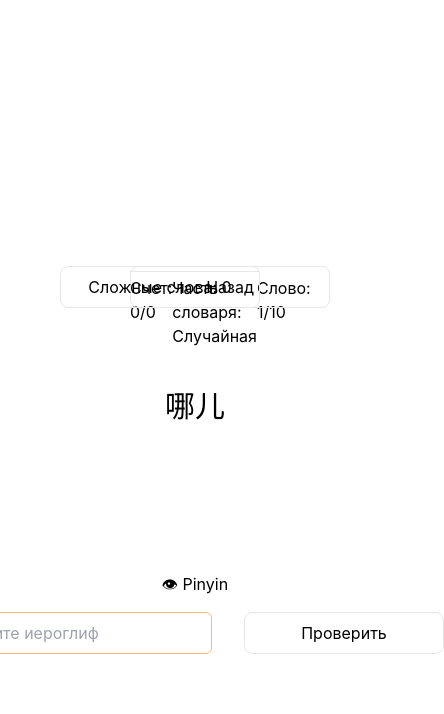
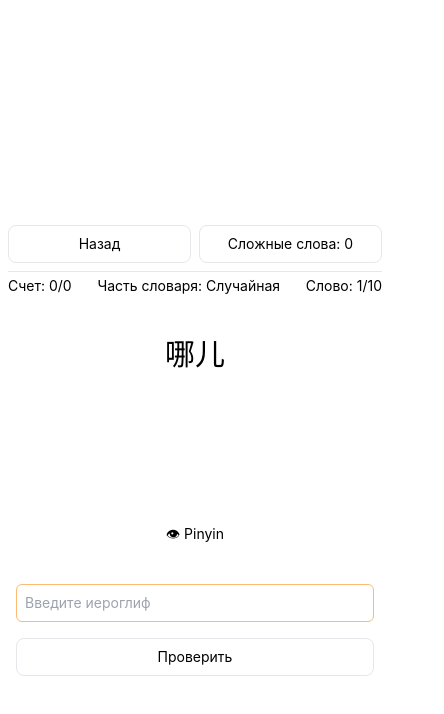
Before and after one commit to Frudee/chigame, a React (Vite) app: page / in a window 390 px wide. Both pictures are taken after a click on the button "Начать". Shown: the top 714 px of the page, 444 px wide, since content can reach past the window. Built offline with nearby package versions, Linux system fonts and the light colour scheme.

Commit message:
add mobile support

```diff
--- a/src/components/AnswerFeedback.tsx
+++ b/src/components/AnswerFeedback.tsx
@@ -40,9 +40,9 @@ const AnswerFeedback: FC<CorrectAnswerProps> = ({
     <div
       className={`${
         isCorrectAnswer ? "bg-green-200" : "bg-red-200"
-      } p-6 flex justify-evenly gap-4 rounded-md items-center w-full`}
+      } py-6 px-2 sm:px-6 flex justify-evenly gap-4 rounded-md items-center w-full`}
     >
-      <div className="text-center">
+      <div className="text-center w-full">
         <h2 className="text-2xl mb-2">
           {isCorrectAnswer ? "Верно" : "Ошибка"}
         </h2>
@@ -55,7 +55,7 @@ const AnswerFeedback: FC<CorrectAnswerProps> = ({
           isCorrectAnswer
             ? "bg-green-400 hover:bg-green-500"
             : "bg-red-400 hover:bg-red-500"
-        } py-1 px-6 rounded-md min-w-[200px]`}
+        } py-1 px-6 rounded-md w-full sm:min-w-[200px]`}
         onClick={handleClickNext}
       >
         Далее
--- a/src/components/Flashcard.tsx
+++ b/src/components/Flashcard.tsx
@@ -67,7 +67,7 @@ export default function Flashcard({
   };
 
   return (
-    <div className="w-1/3 flex flex-col items-center min-h-[200px]">
+    <div className="w-full sm:w-1/2 lg:w-1/3 flex flex-col items-center min-h-[200px]">
       <div className="flex flex-col items-center h-56">
         <span className="text-3xl mb-5 block ">{word.Chinese}</span>
         <span className={`text-lg ${showPinyin ? "block" : "hidden"}`}>
--- a/src/components/MainMenuBtn.tsx
+++ b/src/components/MainMenuBtn.tsx
@@ -8,7 +8,7 @@ interface Props extends ButtonHTMLAttributes<HTMLButtonElement> {
 export default function MainMenuBtn({ children, classNames, ...rest }: Props) {
   return (
     <button
-      className={`min-w-[200px] border rounded-lg py-2 hover:bg-orange-400 hover:text-white ${classNames}`}
+      className={`sm:max-w-[200px] w-full border rounded-lg py-2 hover:bg-orange-400 hover:text-white ${classNames}`}
       {...rest}
     >
       {children}
--- a/src/components/Settings.tsx
+++ b/src/components/Settings.tsx
@@ -44,10 +44,10 @@ export default function Settings({
   };
 
   return (
-    <div className="flex flex-col gap-4 justify-center items-center h-[100vh] ">
+    <div className="flex flex-col gap-4 justify-center items-center h-[100vh] px-2">
       <h2 className="text-[22px]">Настройки</h2>
       <select
-        className="border p-2 rounded-lg hover:cursor-pointer min-w-[200px]"
+        className="border w-full p-2 rounded-lg hover:cursor-pointer sm:max-w-[300px]"
         onChange={(e) => setMode(e.target.value)}
       >
         <option value="">Режим</option>
@@ -55,14 +55,14 @@ export default function Settings({
         <option value="typeChinese">Ввод иероглифов</option>
       </select>
       <select
-        className="border p-2 rounded-lg hover:cursor-pointer min-w-[200px]"
+        className="border w-full p-2 rounded-lg hover:cursor-pointer sm:max-w-[300px]"
         onChange={handleVocabularyPartChange}
       >
         <option value="">Часть словаря</option>
         <option value="random">Случайная</option>
         {vocabularyParts}
       </select>
-      <div className="flex flex-col gap-1">
+      <div className="flex flex-col gap-1 w-full sm:max-w-[300px]">
         <label
           htmlFor="vocabulary-size-range"
           className="min-w-[200px] text-left"
--- a/src/components/TypeChinese.tsx
+++ b/src/components/TypeChinese.tsx
@@ -26,9 +26,9 @@ export default function TypeChinese({ word, handleAnswer }: Props) {
   };
 
   return (
-    <div className="w-full flex justify-center gap-8">
+    <div className="w-full min-h-[140px] flex flex-col sm:flex-row justify-center items-center gap-4 sm:gap-8 px-2">
       <input
-        className="border p-2 rounded-md focus:border-orange-300 focus:outline-0"
+        className="border p-2 rounded-md w-full focus:border-orange-300 focus:outline-0"
         type="text"
         value={inputValue}
         onChange={handleInputChange}
--- a/src/index.css
+++ b/src/index.css
@@ -50,3 +50,8 @@ input[type="range"]::-moz-range-thumb {
   background: #ff0000;
   cursor: pointer;
 }
+
+.vertical-text {
+  writing-mode: vertical-rl;
+  text-orientation: upright;
+}
--- a/src/screens/GameScreen.tsx
+++ b/src/screens/GameScreen.tsx
@@ -1,4 +1,4 @@
-import { useState, useMemo } from "react";
+import { useState, useMemo, useEffect, useRef } from "react";
 import { hsk1Words, hsk1WordsType } from "../lib/data";
 import { getArrayObjects } from "../lib/helpers";
 import Flashcard from "../components/Flashcard";
@@ -27,13 +27,21 @@ export default function GameScreen({
   const [hardWords, setHardWords] = useState<hsk1WordsType>([]);
   const [showHardWords, setShowHardWords] = useState(false);
 
-  const words: hsk1WordsType = useMemo(
-    () =>
-      !showHardWords
-        ? getArrayObjects(hsk1Words, vocabularyPart, undefined, vocabularySize)
-        : hardWords,
-    [restart, vocabularyPart, vocabularySize, showHardWords]
+  const chunkSize = useRef(vocabularySize);
+
+  const words: hsk1WordsType = useMemo(() => {
+    if (!showHardWords) {
+      setHardWords([]);
+      return getArrayObjects(
+        hsk1Words,
+        vocabularyPart,
+        undefined,
+        chunkSize.current
       );
+    } else {
+      return hardWords;
+    }
+  }, [restart, vocabularyPart, vocabularySize, showHardWords]);
 
   const restartGame = (wholeRestart = false) => {
     if (wholeRestart) setRestart(!restart);
@@ -42,29 +50,33 @@ export default function GameScreen({
     setScore(0);
     setTries(0);
   };
-  // test
+
   const handleShowHardWords = () => {
     if (hardWords.length < 1) return;
     restartGame();
     setShowHardWords(!showHardWords);
-    setVocabularySize(hardWords.length);
   };
 
+  useEffect(() => {
+    if (showHardWords) setVocabularySize(hardWords.length);
+    if (!showHardWords) setVocabularySize(words.length);
+  }, [showHardWords, hardWords, words]);
+
   return (
-    <div className="flex flex-col  justify-center items-center min-h-[100vh] w-full pt-20">
-      <div className="mb-10 pt-1 flex relative justify-between w-1/3 border-t">
-        <MainMenuBtn
-          classNames="absolute bottom-10 right-50%"
-          onClick={() => setShowGameScreen(false)}
-        >
+    <div className="flex flex-col text-sm sm:text-base  justify-center items-center min-h-[100vh] w-full pt-20 px-2">
+      <div className="mb-10 flex flex-col justify-between w-full sm:w-1/2 ">
+        <div className="flex justify-between w-full pb-2 gap-2">
+          <MainMenuBtn classNames="" onClick={() => setShowGameScreen(false)}>
             Назад
           </MainMenuBtn>
           <MainMenuBtn
-          classNames="absolute bottom-10 right-0"
+            classNames={` ${showHardWords ? "border-orange-400" : ""}`}
             onClick={handleShowHardWords}
           >
             Сложные слова: {hardWords.length}
           </MainMenuBtn>
+        </div>
+        <div className="flex justify-between w-full border-t pt-1">
           <span>
             Счет: {score}/{tries}
           </span>
@@ -87,6 +99,7 @@ export default function GameScreen({
               </>
             )}
           </span>
+        </div>
       </div>
       {currentLevel !== vocabularySize &&
         words.map(
--- a/src/screens/MainScreen.tsx
+++ b/src/screens/MainScreen.tsx
@@ -23,9 +23,12 @@ export default function MainScreen({
     <>
       {" "}
       {!showSettings ? (
-        <div className="flex flex-col justify-center items-center gap-4 h-[100vh] w-full">
-          <h1 className="font-myfont text-[62px] text-orange-500">
-            爸爸 Chigame 爸爸
+        <div className="flex flex-col justify-center items-center gap-4 h-[100vh] w-full px-2">
+          <span className="vertical-text text-orange-600 font-bold tracking-[20px] text-[30px]">
+            中文学习游戏
+          </span>
+          <h1 className="font-myfont text-center text-[2rem] sm:text-[62px] text-orange-500">
+            Chigame
           </h1>
           <MainMenuBtn onClick={() => setShowGameScreen(true)}>
             Начать
```
Lines whose indentation alone changed are shown as unchanged.
